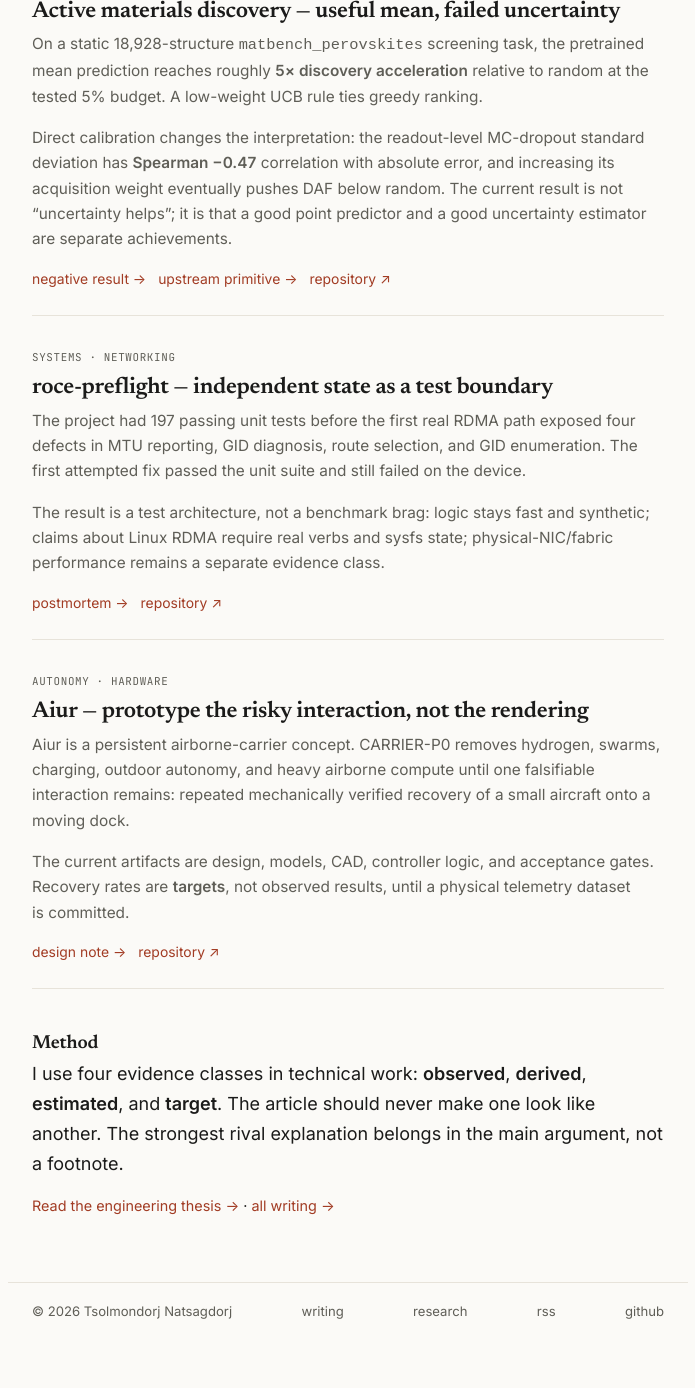
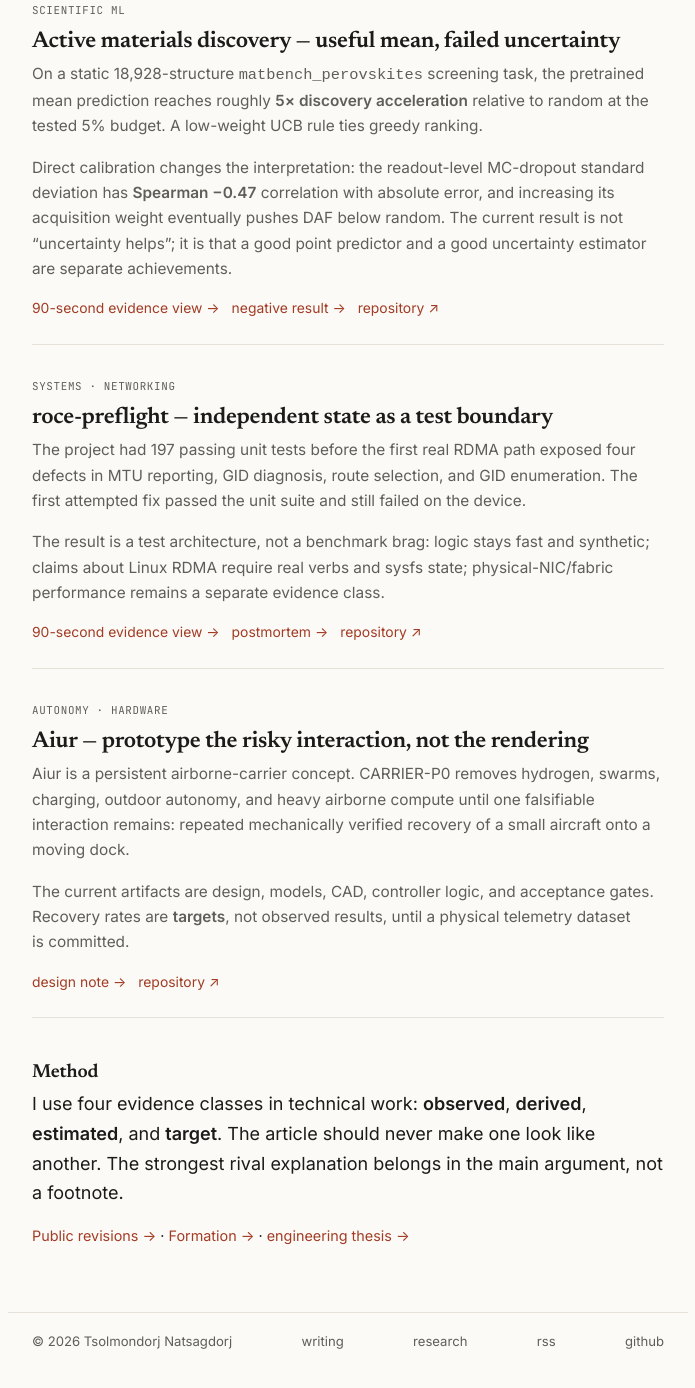
Before and after one commit to 0xSoftBoi/0xSoftBoi.github.io, a Jekyll site: the page built from research.html, in a window 1280 px wide and 1400 px high, scrolled down 819 px. Shown: the top 1388 px of the window, without its empty margins (292-987 px from the left). Built offline with Jekyll 4.4.1, drawn with Linux system fonts in a browser that asks for light colours; some of the changed text lies outside the part shown.

Commit message:
portfolio: connect research programs to evidence pages and corrections

```diff
--- a/research.html
+++ b/research.html
@@ -7,7 +7,7 @@
 <section class="about">
   <h1>Research</h1>
   <p class="lede">I work on measurement and systems problems where a plausible abstraction can quietly stop matching the thing underneath it.</p>
-  <p>My standard is evidence-first: primary artifacts before prose, negative results remain negative, targets remain targets, and a later validity failure can weaken an earlier headline rather than being written around.</p>
+  <p>My standard is evidence-first: primary artifacts before prose, negative results remain negative, targets remain targets, and a later validity failure can weaken an earlier headline rather than being written around. <a href="{{ '/revisions/' | relative_url }}">The correction history is public.</a></p>
 
   <div class="programs">
     <article class="program">
@@ -15,7 +15,7 @@
       <h2>BRIDGE-bench — when the benchmark leaks its own answer</h2>
       <p>BRIDGE-bench evaluates model reasoning over verified smart-contract exploit examples. A later prompt audit found severe author-injected leakage in <strong>13 of 24</strong> examples. In the sharpest Euler case, the prompt header contained the exact ground-truth label while the vulnerable function was absent from the committed source bundle.</p>
       <p>The historical model score is therefore a <strong>contaminated upper bound</strong>, not clean vulnerability-detection performance. The repository now has comment-stripping, identity anonymization, sanitizer invariants, and a locked paired remeasurement design. I am not claiming the sanitized score because the paid inference rerun is intentionally not part of the current program.</p>
-      <div class="program-links"><a href="{{ '/blog/static-analysis-scores-zero-on-real-exploits/' | relative_url }}">evaluation postmortem →</a><a href="https://github.com/0xSoftBoi/anthropic-fellowship" target="_blank" rel="noopener noreferrer">repository ↗</a></div>
+      <div class="program-links"><a href="{{ '/work/bridge-bench/' | relative_url }}">90-second evidence view →</a><a href="{{ '/blog/static-analysis-scores-zero-on-real-exploits/' | relative_url }}">evaluation postmortem →</a><a href="https://github.com/0xSoftBoi/anthropic-fellowship" target="_blank" rel="noopener noreferrer">repository ↗</a></div>
     </article>
 
     <article class="program">
@@ -23,7 +23,7 @@
       <h2>Active materials discovery — useful mean, failed uncertainty</h2>
       <p>On a static 18,928-structure <code>matbench_perovskites</code> screening task, the pretrained mean prediction reaches roughly <strong>5× discovery acceleration</strong> relative to random at the tested 5% budget. A low-weight UCB rule ties greedy ranking.</p>
       <p>Direct calibration changes the interpretation: the readout-level MC-dropout standard deviation has <strong>Spearman −0.47</strong> correlation with absolute error, and increasing its acquisition weight eventually pushes DAF below random. The current result is not “uncertainty helps”; it is that a good point predictor and a good uncertainty estimator are separate achievements.</p>
-      <div class="program-links"><a href="{{ '/blog/greedy-was-enough-active-learning-pretrained-potential/' | relative_url }}">negative result →</a><a href="{{ '/blog/a-research-primitive-should-outlive-its-result/' | relative_url }}">upstream primitive →</a><a href="https://github.com/0xSoftBoi/active-materials-discovery" target="_blank" rel="noopener noreferrer">repository ↗</a></div>
+      <div class="program-links"><a href="{{ '/work/materials/' | relative_url }}">90-second evidence view →</a><a href="{{ '/blog/greedy-was-enough-active-learning-pretrained-potential/' | relative_url }}">negative result →</a><a href="https://github.com/0xSoftBoi/active-materials-discovery" target="_blank" rel="noopener noreferrer">repository ↗</a></div>
     </article>
 
     <article class="program">
@@ -31,7 +31,7 @@
       <h2>roce-preflight — independent state as a test boundary</h2>
       <p>The project had 197 passing unit tests before the first real RDMA path exposed four defects in MTU reporting, GID diagnosis, route selection, and GID enumeration. The first attempted fix passed the unit suite and still failed on the device.</p>
       <p>The result is a test architecture, not a benchmark brag: logic stays fast and synthetic; claims about Linux RDMA require real verbs and sysfs state; physical-NIC/fabric performance remains a separate evidence class.</p>
-      <div class="program-links"><a href="{{ '/blog/197-tests-four-real-hardware-bugs/' | relative_url }}">postmortem →</a><a href="https://github.com/0xSoftBoi/roce-preflight" target="_blank" rel="noopener noreferrer">repository ↗</a></div>
+      <div class="program-links"><a href="{{ '/work/roce-preflight/' | relative_url }}">90-second evidence view →</a><a href="{{ '/blog/197-tests-four-real-hardware-bugs/' | relative_url }}">postmortem →</a><a href="https://github.com/0xSoftBoi/roce-preflight" target="_blank" rel="noopener noreferrer">repository ↗</a></div>
     </article>
 
     <article class="program">
@@ -45,5 +45,5 @@
 
   <h2>Method</h2>
   <p>I use four evidence classes in technical work: <strong>observed</strong>, <strong>derived</strong>, <strong>estimated</strong>, and <strong>target</strong>. The article should never make one look like another. The strongest rival explanation belongs in the main argument, not a footnote.</p>
-  <p class="more"><a href="{{ '/blog/correctness-under-hidden-failure-modes/' | relative_url }}">Read the engineering thesis →</a> · <a href="{{ '/blog/' | relative_url }}">all writing →</a></p>
+  <p class="more"><a href="{{ '/revisions/' | relative_url }}">Public revisions →</a> · <a href="{{ '/formation/' | relative_url }}">Formation →</a> · <a href="{{ '/blog/correctness-under-hidden-failure-modes/' | relative_url }}">engineering thesis →</a></p>
 </section>
```
